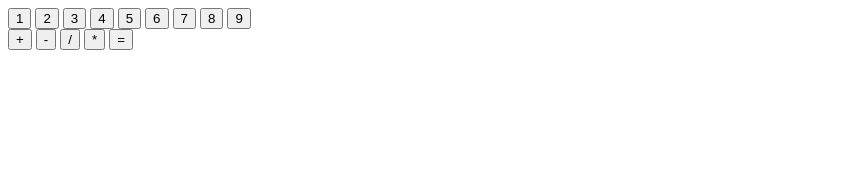
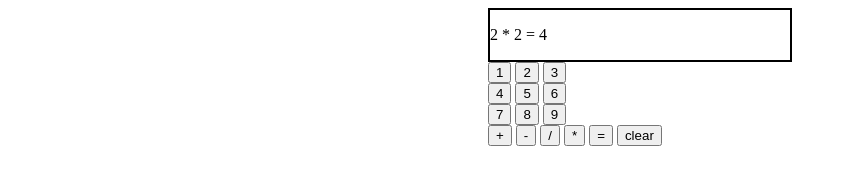
Before and after one commit to sweatylolz/calc, a plain HTML site: page index.html in a window 1280 px wide. Shown: the whole page, without its empty margins (0-847 px from the left). Drawn offline with Linux system fonts and the light colour scheme.

Commit message:
add clear button and display and some styling

```diff
--- a/index.html
+++ b/index.html
@@ -9,15 +9,22 @@
   </head>
 
   <body>
+    <div id="caclulator">
+        <div id="display">
+            <p>2 * 2 = 4</p>
+        </div>
 
-    <div id="caclulator">
-        <div id="numbers">
+        <div class="numbers">
         <button id="one">1</button>
         <button id="two">2</button>
         <button id="three">3</button>
+        </div>
+        <div class="numbers">
         <button id="four">4</button>
         <button id="five">5</button>
         <button id="six">6</button>
+        </div>
+        <div class="numbers">
         <button id="seven">7</button>
         <button id="eight">8</button>
         <button id="nine">9</button>
@@ -29,6 +36,7 @@
         <button id="divide">/</button>
         <button id="multiply">*</button>
         <button id="equals">=</button>
+        <button id="clear">clear</button>
         </div>
 
     </div>
--- a/styles.css
+++ b/styles.css
@@ -1,3 +1,10 @@
-h1 {
-    color: blue;
+body {
+    display: flex;
+    justify-content: center;
+
 }
+
+#display {
+    border: 2px solid black;
+    width: 300px;
+}
```
